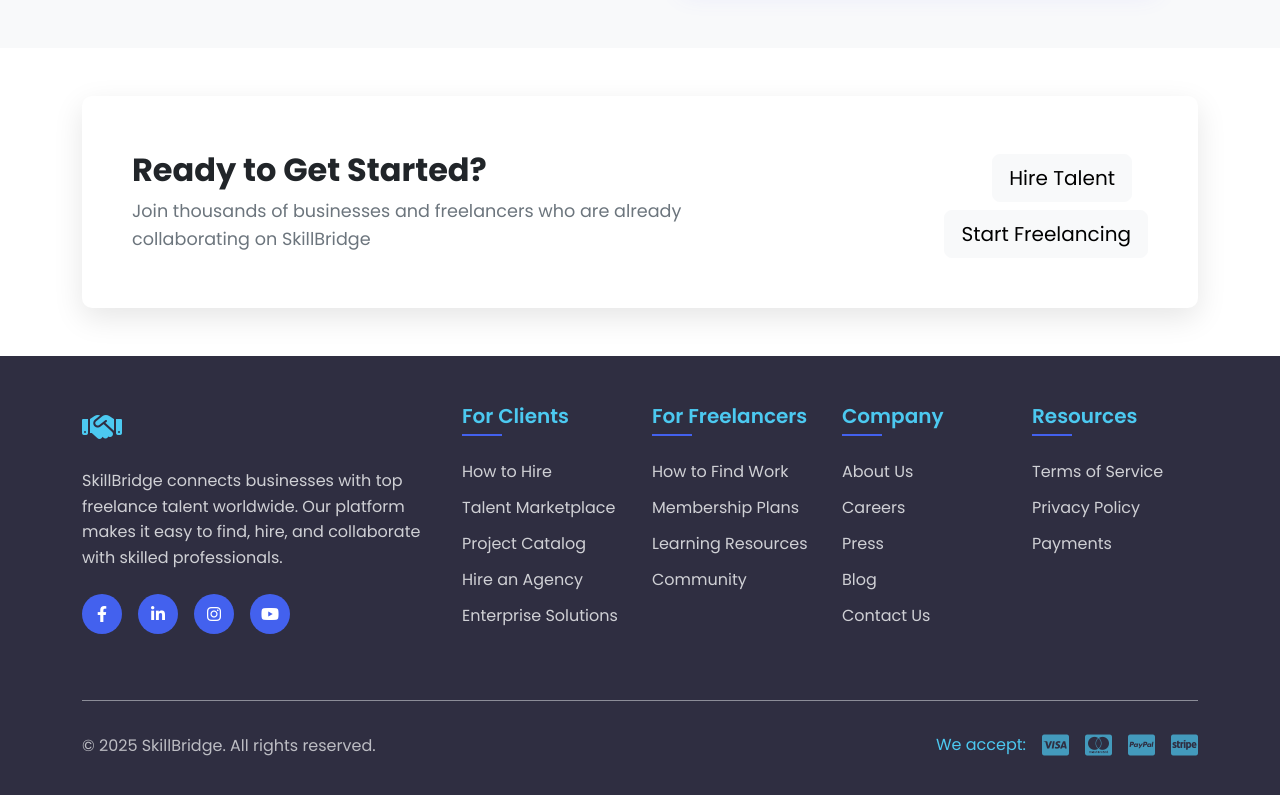
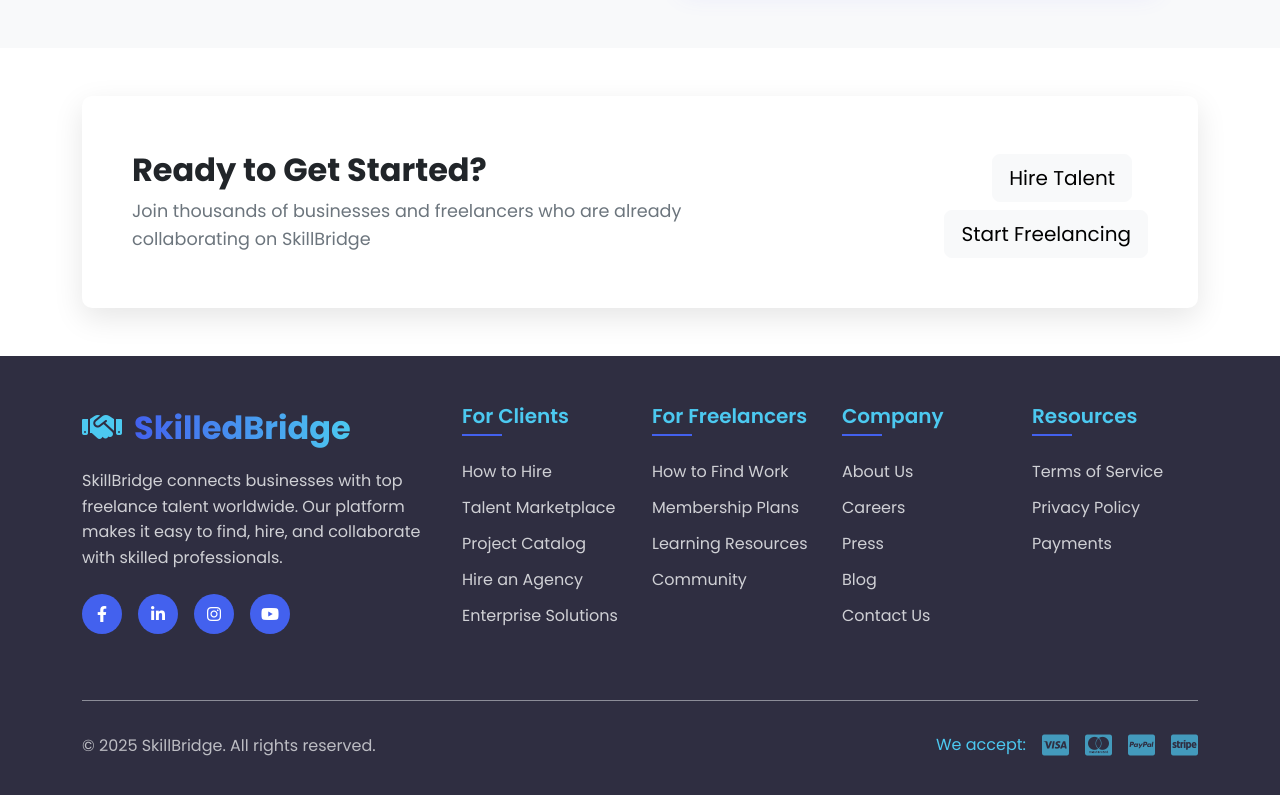
Before and after one commit to nadaashraf25003/SkilledBridge_Platform, a React (Vite) app: page / in a window 1280 px wide. Shown: the part 2826-3621 px from the top of the page. Built offline with nearby package versions, Linux system fonts and the light colour scheme; no server answers.

Commit message:
Update Components.css

```diff
--- a/src/Components/Components.css
+++ b/src/Components/Components.css
@@ -438,15 +438,9 @@ body.dark .footer-divider {
 .footer-payments i:hover {
   opacity: 1;
 }
-.footer .container .row .logo-text {
-  background: linear-gradient(to right, var(--navbar-hover), #4cc9f0) !important;
-  /* -webkit-background-clip: text !important; */
-  /* background-clip: text; */
+.footer .logo-text{
+  background: linear-gradient(to right, #4361ee, #4cc9f0) !important;
+  -webkit-background-clip: text !important;
+  background-clip: text;
   color: transparent !important;
 }
-#footer-logo{
-  background: linear-gradient(to right, var(--navbar-hover), #4cc9f0) !important;
-  /* -webkit-background-clip: text !important; */
-  /* background-clip: text; */
-  color: transparent !important;
-}
```
